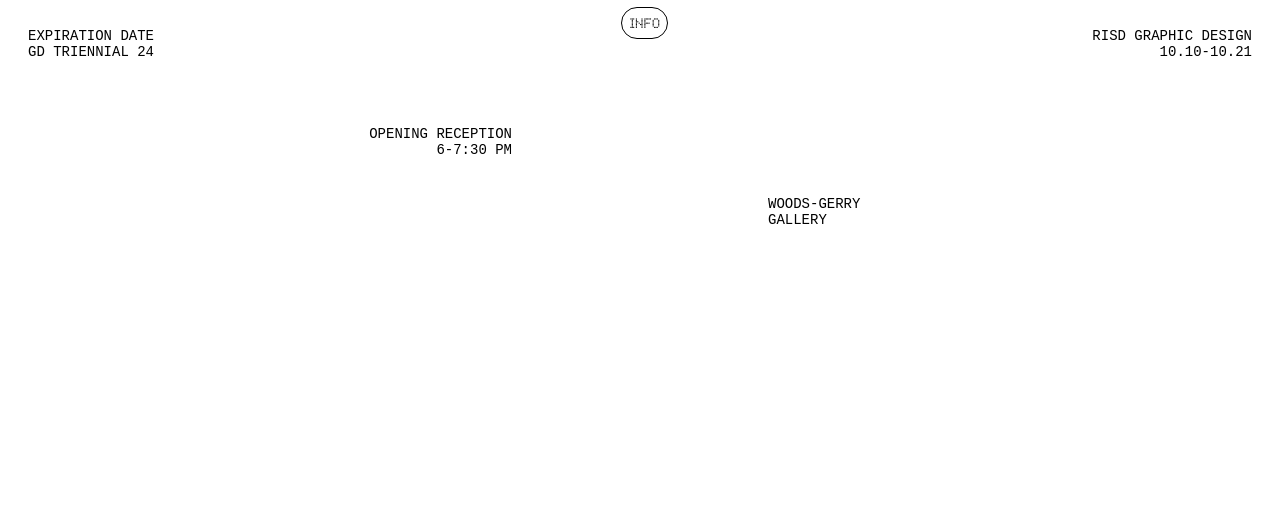
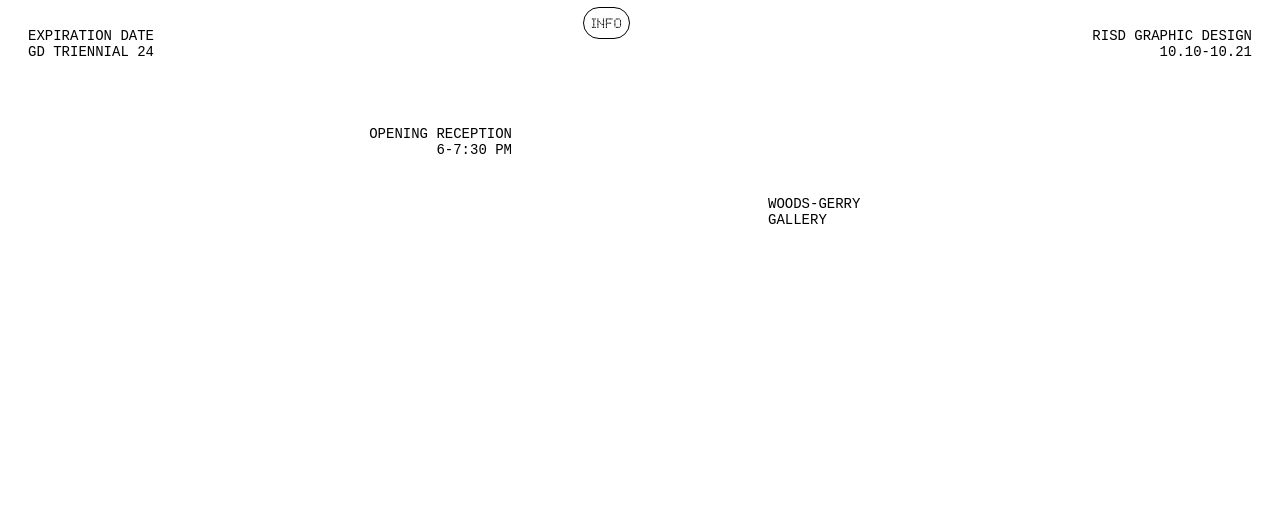
Before and after one commit to avgallen1949/TriennialGD, a plain HTML site: page index.html in a window 1280 px wide. Shown: the top 514 px of the page. Drawn offline with nearby package versions, Linux system fonts and the light colour scheme; no server answers; a script that the page names is missing; a web font is replaced by a local one.

Commit message:
Add files via upload

```diff
--- a/resources/index.css
+++ b/resources/index.css
@@ -169,7 +169,7 @@ a:visited {
 
 .top {
     position: fixed;
-    top: 0; left: 48vw;
+    top: 0; left: 45vw;
     text-align: center;
     font-family: "MatrisePro", monospace;
     cursor: pointer;
```
